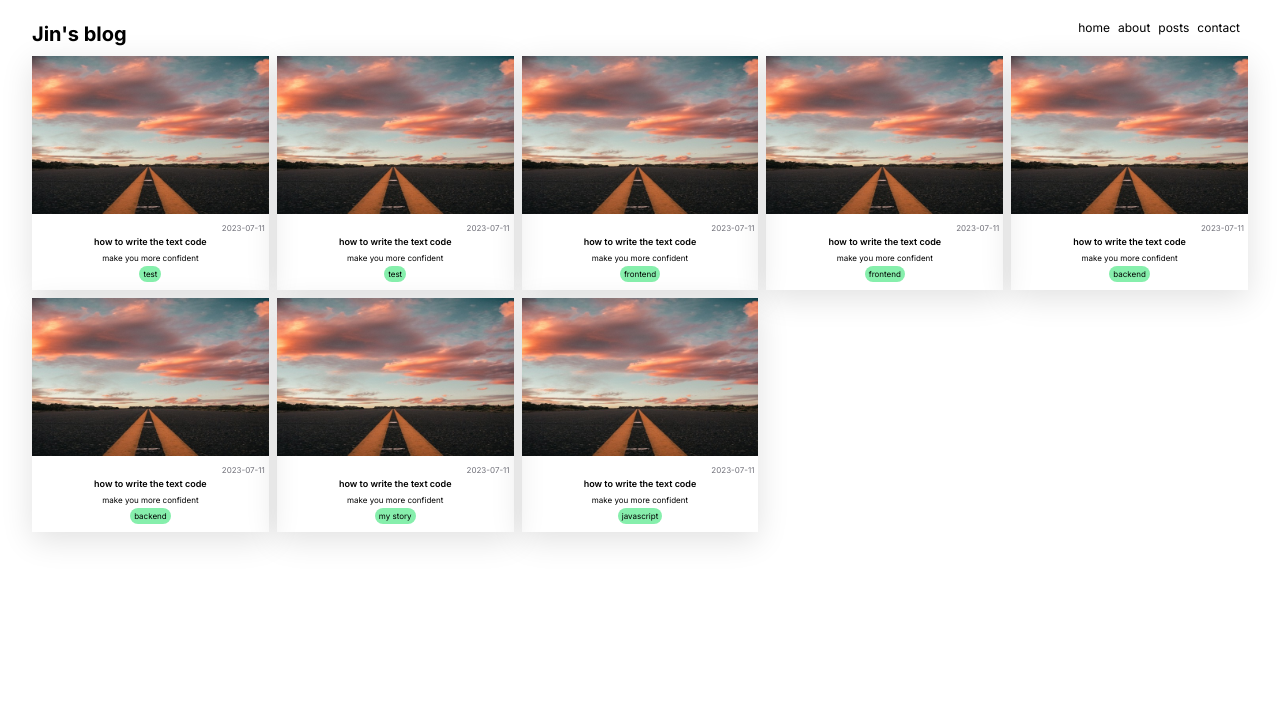
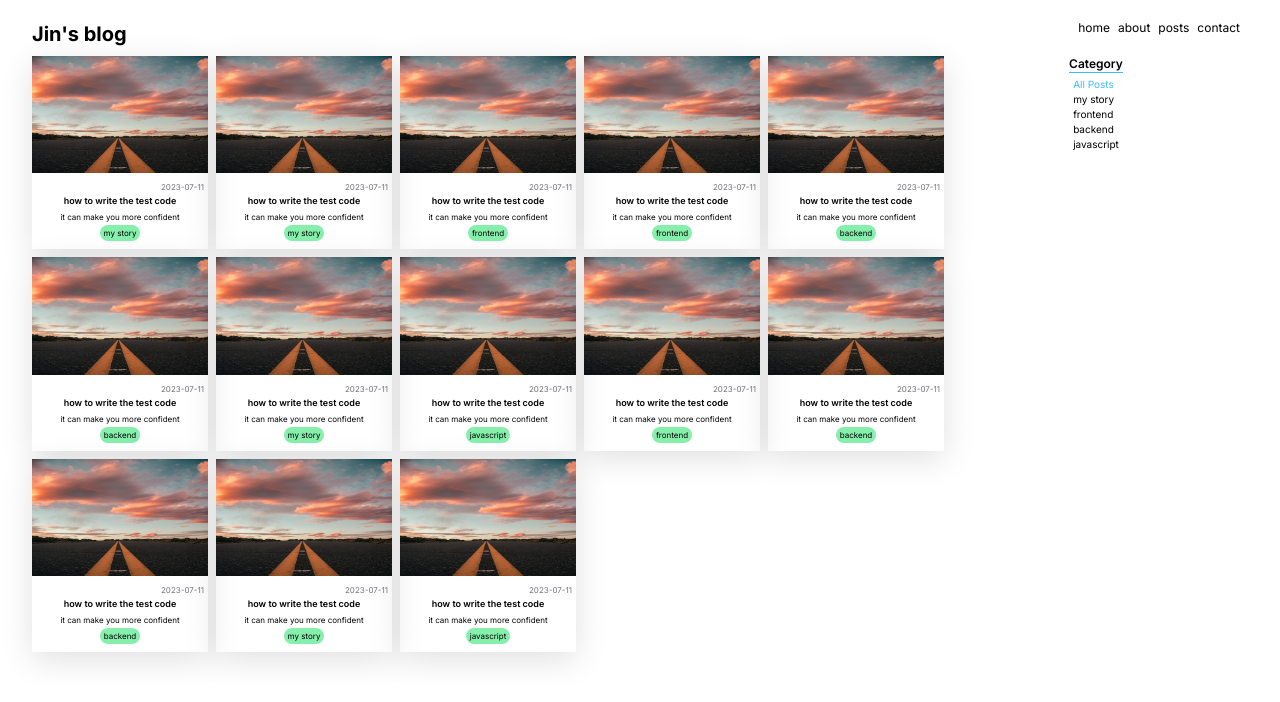
Before and after one commit to jinbaek78/nextjs-practice-blog, a Next.js app: page /posts in a window 1280 px wide. Shown: the top 702 px of the page. Built offline with nearby package versions, Linux system fonts and the light colour scheme.

Commit message:
feat: add categories to sort the posts

```diff
--- a/data/posts.json
+++ b/data/posts.json
@@ -2,72 +2,117 @@
   {
     "id": "1",
     "createAt": "2023-07-11",
-    "title": "how to write the text code",
+    "title": "how to write the test code",
     "subTitle": "jest JTL",
-    "description": "make you more confident",
-    "category": "test",
+    "description": "it can make you more confident",
+    "category": "my story",
     "images": "roadwithsky2.jpeg"
   },
   {
     "id": "12",
     "createAt": "2023-07-11",
-    "title": "how to write the text code",
+    "title": "how to write the test code",
     "subTitle": "jest JTL",
-    "description": "make you more confident",
-    "category": "test",
+    "description": "it can make you more confident",
+    "category": "my story",
     "images": "roadwithsky2.jpeg"
   },
   {
     "id": "123",
     "createAt": "2023-07-11",
-    "title": "how to write the text code",
+    "title": "how to write the test code",
     "subTitle": "jest JTL",
-    "description": "make you more confident",
+    "description": "it can make you more confident",
     "category": "frontend",
     "images": "roadwithsky2.jpeg"
   },
   {
     "id": "1234",
     "createAt": "2023-07-11",
-    "title": "how to write the text code",
+    "title": "how to write the test code",
     "subTitle": "jest JTL",
-    "description": "make you more confident",
+    "description": "it can make you more confident",
     "category": "frontend",
     "images": "roadwithsky2.jpeg"
   },
   {
     "id": "12345",
     "createAt": "2023-07-11",
-    "title": "how to write the text code",
+    "title": "how to write the test code",
     "subTitle": "jest JTL",
-    "description": "make you more confident",
+    "description": "it can make you more confident",
     "category": "backend",
     "images": "roadwithsky2.jpeg"
   },
   {
     "id": "123456",
     "createAt": "2023-07-11",
-    "title": "how to write the text code",
+    "title": "how to write the test code",
     "subTitle": "jest JTL",
-    "description": "make you more confident",
+    "description": "it can make you more confident",
     "category": "backend",
     "images": "roadwithsky2.jpeg"
   },
   {
     "id": "1234567",
     "createAt": "2023-07-11",
-    "title": "how to write the text code",
+    "title": "how to write the test code",
     "subTitle": "jest JTL",
-    "description": "make you more confident",
+    "description": "it can make you more confident",
     "category": "my story",
     "images": "roadwithsky2.jpeg"
   },
   {
     "id": "12345678",
     "createAt": "2023-07-11",
-    "title": "how to write the text code",
+    "title": "how to write the test code",
     "subTitle": "jest JTL",
-    "description": "make you more confident",
+    "description": "it can make you more confident",
+    "category": "javascript",
+    "images": "roadwithsky2.jpeg"
+  },
+  {
+    "id": "12341234",
+    "createAt": "2023-07-11",
+    "title": "how to write the test code",
+    "subTitle": "jest JTL",
+    "description": "it can make you more confident",
+    "category": "frontend",
+    "images": "roadwithsky2.jpeg"
+  },
+  {
+    "id": "1234512345",
+    "createAt": "2023-07-11",
+    "title": "how to write the test code",
+    "subTitle": "jest JTL",
+    "description": "it can make you more confident",
+    "category": "backend",
+    "images": "roadwithsky2.jpeg"
+  },
+  {
+    "id": "123456123456",
+    "createAt": "2023-07-11",
+    "title": "how to write the test code",
+    "subTitle": "jest JTL",
+    "description": "it can make you more confident",
+    "category": "backend",
+    "images": "roadwithsky2.jpeg"
+  },
+  {
+    "id": "12345671234567",
+    "createAt": "2023-07-11",
+    "title": "how to write the test code",
+    "subTitle": "jest JTL",
+    "description": "it can make you more confident",
+    "category": "my story",
+    "images": "roadwithsky2.jpeg"
+  },
+  {
+    "id": "1234567812345678",
+    "createAt": "2023-07-11",
+    "title": "how to write the test code",
+    "subTitle": "jest JTL",
+    "description": "it can make you more confident",
     "category": "javascript",
     "images": "roadwithsky2.jpeg"
   }
--- a/src/app/components/Avatar.tsx
+++ b/src/app/components/Avatar.tsx
@@ -1,6 +1,5 @@
 import Image from 'next/image';
 import Link from 'next/link';
-// import GotoContact from './GotoContact';
 
 type Props = {};
 export default function Avatar({}: Props) {
--- a/src/app/posts/page.tsx
+++ b/src/app/posts/page.tsx
@@ -1,16 +1,10 @@
+import Posts from '@/components/Posts';
 import { getPosts } from '../../../service/posts';
 import PostCard from '../components/PostCard';
 
 type Props = {};
 export default async function page({}: Props) {
   const posts = await getPosts();
-  return (
-    <div>
-      <ul className="grid grid-cols-3 gap-2 md:grid-cols-4 lg:grid-cols-5">
-        {posts.map((post) => (
-          <PostCard post={post} key={post.id} />
-        ))}
-      </ul>
-    </div>
-  );
+  // sortedPosts
+  return <Posts posts={posts} />;
 }
--- /dev/null
+++ b/src/components/Posts.tsx
@@ -0,0 +1,73 @@
+'use client';
+
+import PostCard from '@/app/components/PostCard';
+import { Post } from '../../service/posts';
+import { MouseEvent, useState } from 'react';
+
+type Props = {
+  posts: Post[];
+};
+
+type Category =
+  | 'All Posts'
+  | 'my story'
+  | 'frontend'
+  | 'backend'
+  | 'javascript';
+
+export default function Posts({ posts }: Props) {
+  const [category, setCategory] = useState('All Posts');
+  const sortedPosts =
+    category === 'All Posts'
+      ? posts
+      : posts.filter((post) => post.category === category);
+
+  const defaultStyle = 'hover:text-sky-400 cursor-pointer';
+  const highlight = 'text-sky-400';
+  const allPostStyle =
+    category === 'All Posts' ? `${defaultStyle} ${highlight}` : defaultStyle;
+
+  const myStoryStyle =
+    category === 'my story' ? `${defaultStyle} ${highlight}` : defaultStyle;
+
+  const frontendStyle =
+    category === 'frontend' ? `${defaultStyle} ${highlight}` : defaultStyle;
+
+  const backendStyle =
+    category === 'backend' ? `${defaultStyle} ${highlight}` : defaultStyle;
+
+  const javascriptStyle =
+    category === 'javascript' ? `${defaultStyle} ${highlight}` : defaultStyle;
+
+  const handleCategoryClick = (e: MouseEvent<HTMLElement>) => {
+    if (!e.target) {
+      return;
+    }
+
+    setCategory((e.target as HTMLSpanElement).textContent!);
+  };
+  return (
+    <div className="flex">
+      <ul className=" basis-9/12 grid grid-cols-3 gap-2 md:grid-cols-4 lg:grid-cols-5">
+        {sortedPosts.map((post) => (
+          <PostCard post={post} key={post.id} />
+        ))}
+      </ul>
+      <div className="basis-3/12 flex flex-col items-center ">
+        <h2 className="font-semibold text-xs border-b border-sky-400">
+          Category
+        </h2>
+        <div
+          className="flex flex-col text-[10px] mt-1"
+          onClick={handleCategoryClick}
+        >
+          <span className={allPostStyle}>All Posts</span>
+          <span className={myStoryStyle}>my story</span>
+          <span className={frontendStyle}>frontend</span>
+          <span className={backendStyle}>backend</span>
+          <span className={javascriptStyle}>javascript</span>
+        </div>
+      </div>
+    </div>
+  );
+}
```
